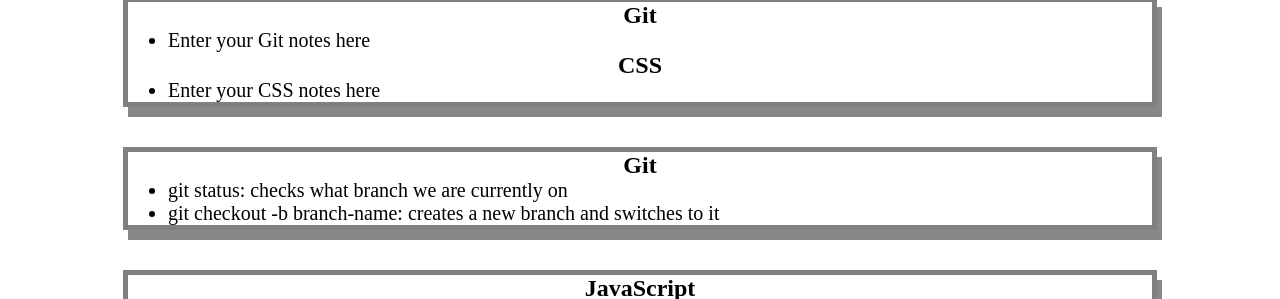
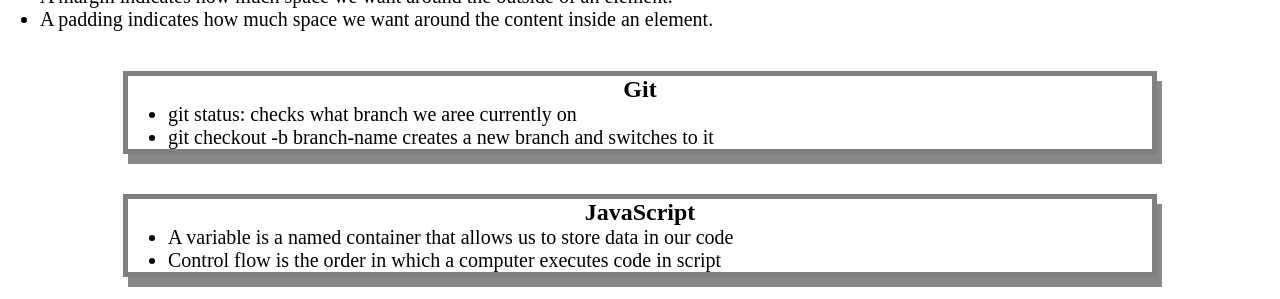
Before and after one commit to minikozort/prework-study-guide, a plain HTML site: page prework-study-guide/index.html in a window 1280 px wide. Shown: the part 332-631 px from the top of the page. Drawn offline with Linux system fonts and the light colour scheme; files that its build step writes are made by us from their sources.

Commit message:
added notes

```diff
--- a/prework-study-guide/index.html
+++ b/prework-study-guide/index.html
@@ -19,38 +19,29 @@
       <li>The head element contains information about the webpage.</li>
       <li>The body element represents the visible content shown to the user.</li>
      </ul>
-     <ul>
+
+      </section>
+      <ul>
+      <h2>CSS</h2>
       <li>A margin indicates how much space we want around the outside of an element.</li>
       <li>A padding indicates how much space we want around the content inside an element.</li>
-    </ul>
-
-      </section>
+      </ul>
 
       <section class="card" id="css-section">
         <h2>Git</h2>
         <ul>
-          <li>Enter your Git notes here</li>
+          <li>git status: checks what branch we aree currently on</li>
+          <li>git checkout -b branch-name creates a new branch and switches to it</li>
         </ul>
-        <h2>CSS</h2>
-     <ul>
-       <li>Enter your CSS notes here</li>
-     </ul>
 
-      </section>
-
-      <section class="card" id="git-section">
-        <h2>Git</h2>
-        <ul>
-          <li>git status: checks what branch we are currently on</li>
-          <li>git checkout -b branch-name: creates a new branch and switches to it</li>
-        </ul>
 
       </section>
 
       <section class="card" id="javascript-section">
         <h2>JavaScript</h2>
         <ul>
-          <li>Enter your JavaScript notes here</li>
+          <li>A variable is a named container that allows us to store data in our code</li>
+          <li>Control flow is the order in which a computer executes code in script</li>
         </ul>
 
       </section>
```
